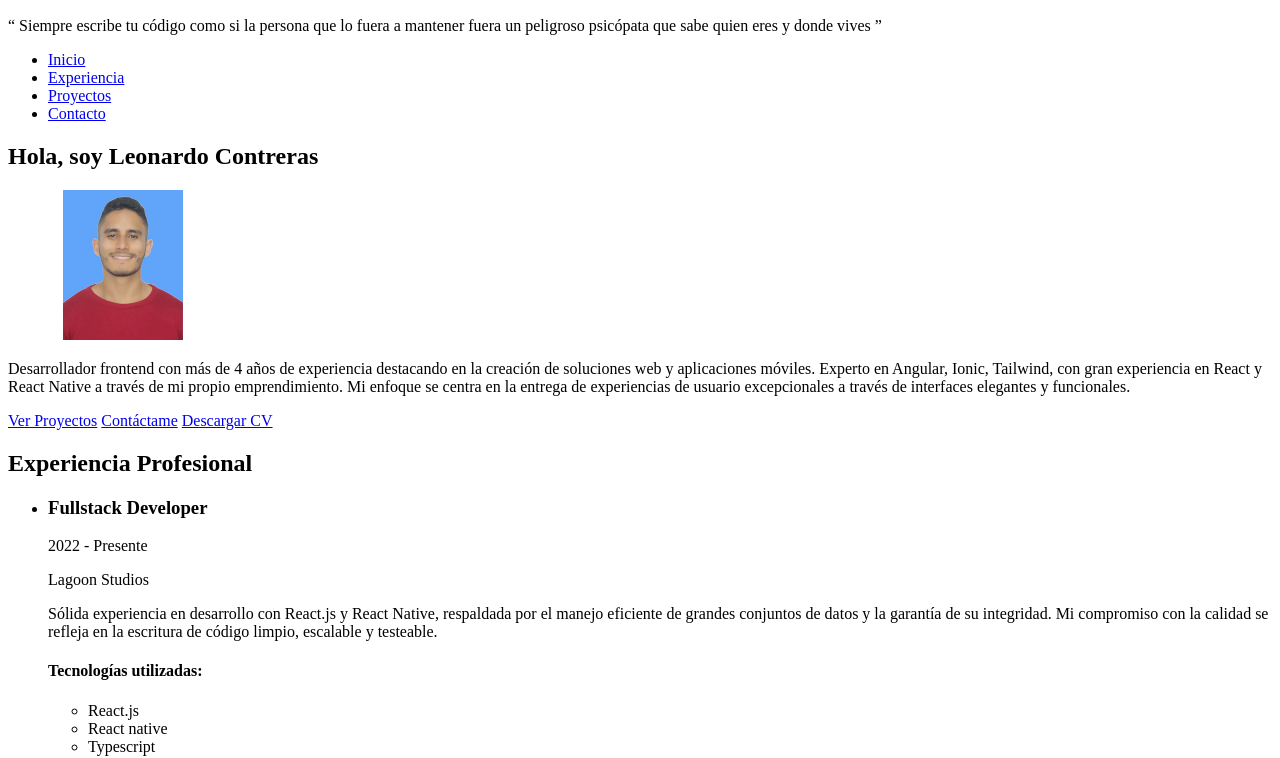
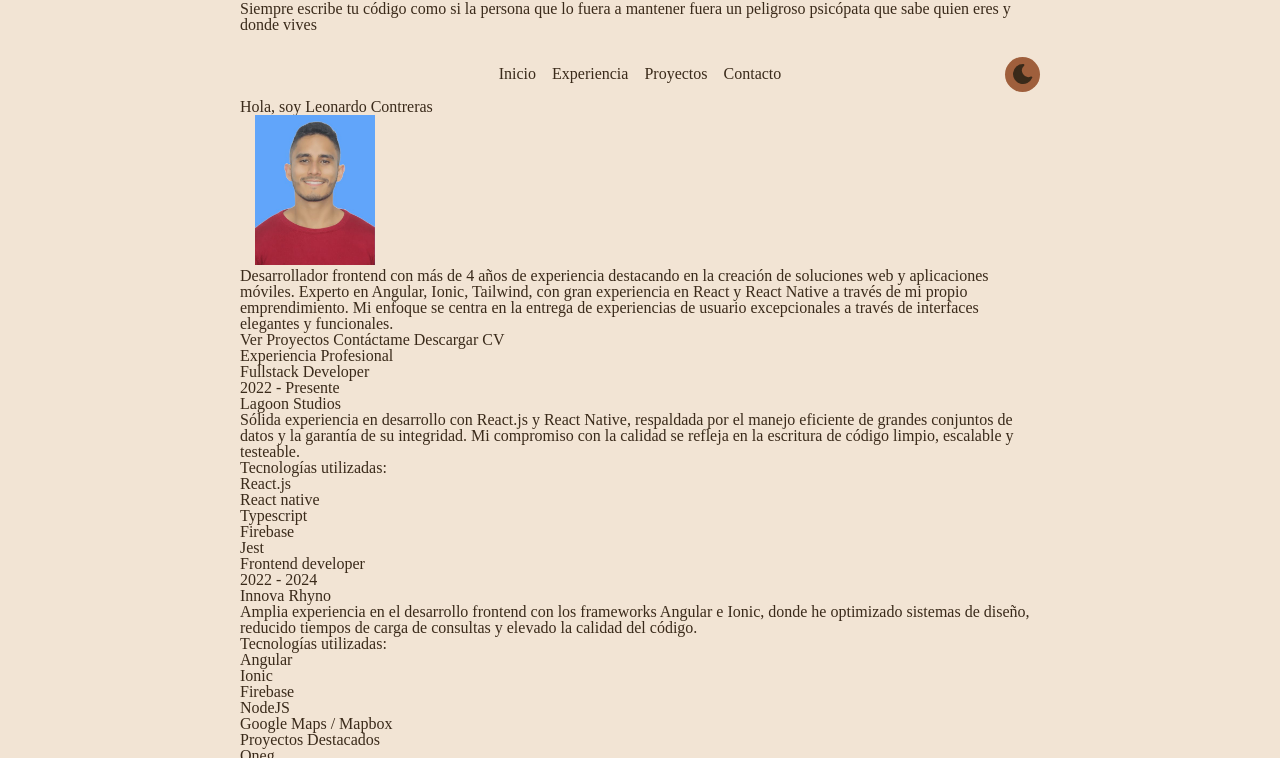
Before and after one commit to joseleoc/portaflio-2025, a plain HTML site: page index.html in a window 1280 px wide. Shown: the part 63-821 px from the top of the page. Drawn offline with Linux system fonts and the light colour scheme.

Commit message:
colors and toggle theme button

```diff
--- a/index.html
+++ b/index.html
@@ -12,6 +12,8 @@
       content="desarrollador frontend, Angular, React, Ionic, portafolio, programador"
     />
     <meta name="author" content="Leonardo Contreras" />
+
+    <meta name="color-scheme" content="light dark" />
     <link
       rel="icon"
       type="image/png"
@@ -22,21 +24,19 @@
     <title>
       Portafolio Profesional | Leonardo Contreras - Desarrollador Frontend
     </title>
-    <link rel="canonical" href="https://tusitio.com" />
 
-    <style>
-      img {
-        object-fit: contain;
-      }
-    </style>
+    <link rel="stylesheet" href="reset.css" />
+    <link rel="stylesheet" href="styles.css" />
   </head>
   <body>
-    <header role="banner">
+    <header class="header" role="banner">
       <h1>Portafolio de Leonardo Contreras</h1>
       <q>
         Siempre escribe tu código como si la persona que lo fuera a mantener
         fuera un peligroso psicópata que sabe quien eres y donde vives
       </q>
+
+      <div class="nav-container">
         <nav aria-label="Navegación principal">
           <ul>
             <li><a href="#hero" aria-current="page">Inicio</a></li>
@@ -45,6 +45,64 @@
             <li><a href="#contact">Contacto</a></li>
           </ul>
         </nav>
+
+        <button id="themeToggle">
+          <svg
+            xmlns="http://www.w3.org/2000/svg"
+            width="24"
+            height="24"
+            viewBox="0 0 24 24"
+            fill="none"
+            stroke="currentColor"
+            stroke-width="2"
+            stroke-linecap="round"
+            stroke-linejoin="round"
+            class="icon icon-tabler icons-tabler-outline icon-tabler-moon"
+          >
+            <path stroke="none" d="M0 0h24v24H0z" fill="none" />
+            <path
+              d="M12 3c.132 0 .263 0 .393 0a7.5 7.5 0 0 0 7.92 12.446a9 9 0 1 1 -8.313 -12.454z"
+            />
+          </svg>
+          <svg
+            xmlns="http://www.w3.org/2000/svg"
+            width="24"
+            height="24"
+            viewBox="0 0 24 24"
+            fill="currentColor"
+            class="icon icon-tabler icons-tabler-filled icon-tabler-sun"
+          >
+            <path stroke="none" d="M0 0h24v24H0z" fill="none" />
+            <path
+              d="M12 19a1 1 0 0 1 .993 .883l.007 .117v1a1 1 0 0 1 -1.993 .117l-.007 -.117v-1a1 1 0 0 1 1 -1z"
+            />
+            <path
+              d="M18.313 16.91l.094 .083l.7 .7a1 1 0 0 1 -1.32 1.497l-.094 -.083l-.7 -.7a1 1 0 0 1 1.218 -1.567l.102 .07z"
+            />
+            <path
+              d="M7.007 16.993a1 1 0 0 1 .083 1.32l-.083 .094l-.7 .7a1 1 0 0 1 -1.497 -1.32l.083 -.094l.7 -.7a1 1 0 0 1 1.414 0z"
+            />
+            <path
+              d="M4 11a1 1 0 0 1 .117 1.993l-.117 .007h-1a1 1 0 0 1 -.117 -1.993l.117 -.007h1z"
+            />
+            <path
+              d="M21 11a1 1 0 0 1 .117 1.993l-.117 .007h-1a1 1 0 0 1 -.117 -1.993l.117 -.007h1z"
+            />
+            <path
+              d="M6.213 4.81l.094 .083l.7 .7a1 1 0 0 1 -1.32 1.497l-.094 -.083l-.7 -.7a1 1 0 0 1 1.217 -1.567l.102 .07z"
+            />
+            <path
+              d="M19.107 4.893a1 1 0 0 1 .083 1.32l-.083 .094l-.7 .7a1 1 0 0 1 -1.497 -1.32l.083 -.094l.7 -.7a1 1 0 0 1 1.414 0z"
+            />
+            <path
+              d="M12 2a1 1 0 0 1 .993 .883l.007 .117v1a1 1 0 0 1 -1.993 .117l-.007 -.117v-1a1 1 0 0 1 1 -1z"
+            />
+            <path
+              d="M12 7a5 5 0 1 1 -4.995 5.217l-.005 -.217l.005 -.217a5 5 0 0 1 4.995 -4.783z"
+            />
+          </svg>
+        </button>
+      </div>
     </header>
 
     <main role="main">
@@ -272,3 +330,5 @@
     </footer>
   </body>
 </html>
+
+<script src="index.js"></script>
--- /dev/null
+++ b/index.js
@@ -0,0 +1,17 @@
+document.getElementById('themeToggle').addEventListener('click', function() {
+    document.documentElement.classList.toggle('dark');
+
+    // Opcional: guardar preferencia en localStorage
+    if (document.documentElement.classList.contains('dark')) {
+      localStorage.setItem('theme', 'dark');
+    } else {
+      localStorage.setItem('theme', 'light');
+    }
+  });
+
+  // Al cargar la página, aplicar tema guardado
+  if (localStorage.getItem('theme') === 'dark') {
+    document.documentElement.classList.add('dark');
+  } else if (localStorage.getItem('theme') === 'light') {
+    document.documentElement.classList.add('light');
+  }
--- /dev/null
+++ b/styles.css
@@ -0,0 +1,95 @@
+/* Default colors */
+:root {
+  --primary: #7d4e24;
+  --secondary: #c7795d;
+  --tertiary: #e07a2f;
+  --background: #f2e4d4;
+  --surface: #faf5ed;
+  --text: #3a2a1a;
+  --accent: #9f5f3c;
+}
+
+/* Dark mode colors */
+.dark {
+  --primary: #a05e2c;
+  --secondary: #d18662;
+  --tertiary: #f0a35c;
+  --background: #1e160e;
+  --surface: #2a2116;
+  --text: #f0e6d6;
+  --accent: #d67237;
+}
+
+/* Body header - content - footer*/
+body {
+  display: grid;
+  min-height: 100dvh;
+  grid-template-rows: auto 1fr auto;
+  background-color: var(--background);
+  color: var(--text);
+  padding: 2rem;
+  max-width: 800px;
+  margin: 0 auto;
+}
+
+img {
+  object-fit: contain;
+}
+
+.header {
+  display: flex;
+  flex: 1;
+  flex-direction: column;
+  justify-content: space-between;
+  align-items: center;
+  gap: 1rem;
+}
+
+.nav-container {
+  display: flex;
+  flex-direction: row;
+  justify-content: center;
+  align-items: center;
+  gap: 2rem;
+  flex: 1;
+  position: relative;
+  min-height: 50px;
+  width: 100%;
+}
+
+/* Theme toggle button */
+#themeToggle {
+  height: 35px;
+  width: 35px;
+  padding: 0;
+  border-radius: 50%;
+  background-color: var(--accent);
+  display: flex;
+  justify-content: center;
+  align-items: center;
+  position: absolute;
+  right: 0;
+}
+
+/* Theme toggle button icons */
+#themeToggle svg {
+  fill: var(--text);
+}
+
+#themeToggle svg:last-child {
+  display: none;
+}
+
+.dark #themeToggle svg:first-child {
+  display: none;
+}
+
+.dark #themeToggle svg:last-child {
+  display: block;
+}
+
+.header nav ul {
+  display: flex;
+  flex-direction: row;
+  gap: 1rem;
+}
```
Lines whose indentation alone changed are shown as unchanged.
